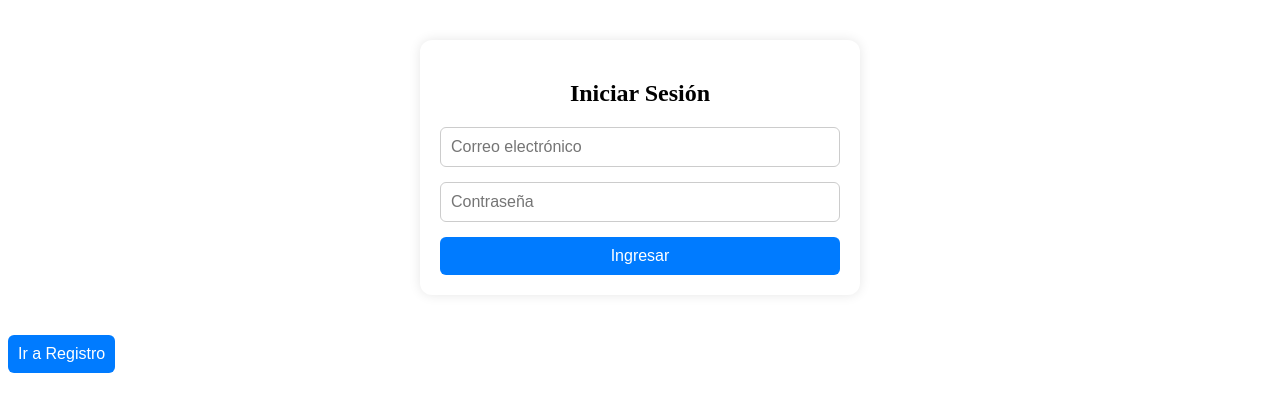
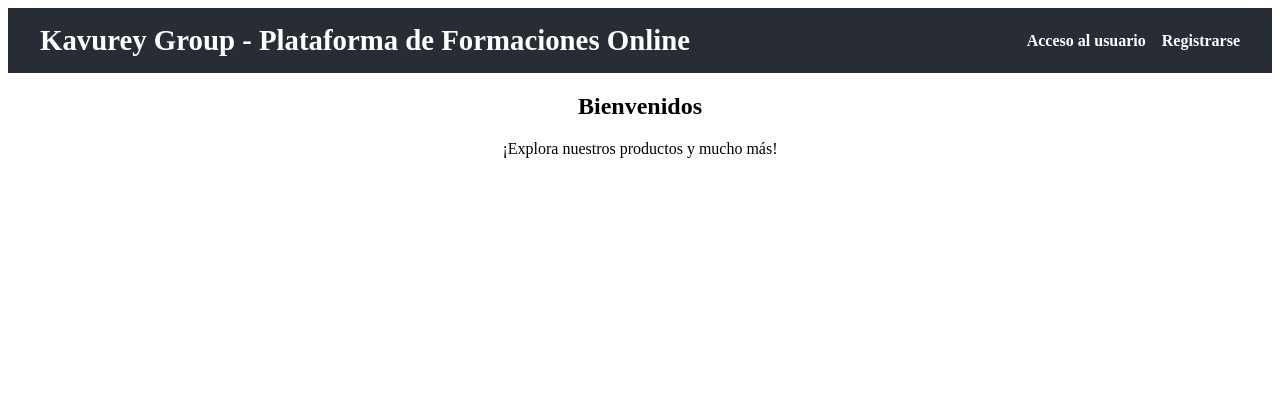
Before and after one commit to MarcosEsquibel/ProyectoCursos, a React (Vite) app in the folder vite-project/: page / in a window 1280 px wide. Shown: the top 412 px of the page. Built offline with nearby package versions, Linux system fonts and the light colour scheme.

Commit message:
añadiendo home y header

```diff
--- a/vite-project/package.json
+++ b/vite-project/package.json
@@ -8,7 +8,8 @@
   },
   "dependencies": {
     "react": "^19.1.0",
-    "react-dom": "^19.1.0"
+    "react-dom": "^19.1.0",
+    "react-router-dom": "^7.6.0"
   },
   "devDependencies": {
     "@types/react": "^19.1.3",
--- a/vite-project/src/App.tsx
+++ b/vite-project/src/App.tsx
@@ -1,16 +1,5 @@
-import React, { useState } from 'react';
-import Login from "./pages/Login";
-import Register from "./pages/Register";
+import AppRouter from "./router/AppRouter";
 
 export default function App() {
-  const [showLogin, setShowLogin] = useState(true);
-
-  return (
-    <div>
-      {showLogin ? <Login /> : <Register />}
-      <button onClick={() => setShowLogin(!showLogin)}>
-        {showLogin ? 'Ir a Registro' : 'Ir a Login'}
-      </button>
-    </div>
-  );
+  return <AppRouter />;
 }
--- a/vite-project/src/pages/Home.tsx
+++ b/vite-project/src/pages/Home.tsx
@@ -0,0 +1,12 @@
+import Header from "./components/Header";
+
+function Home() {
+    return (
+      <div>
+        <h2>Bienvenidos</h2>
+        <p>¡Explora nuestros productos y mucho más!</p>
+      </div>
+    );
+  }
+
+  export default Home
--- /dev/null
+++ b/vite-project/src/pages/components/Header.tsx
@@ -0,0 +1,48 @@
+import { Link } from "react-router-dom";
+
+function Header() {
+  return (
+    <header style={styles.header}>
+      <h1 style={styles.logo}>
+      <Link to="/" style={{ color: 'white', textDecoration: 'none' }}>
+       Kavurey Group - Plataforma de Formaciones Online
+      </Link>
+</h1>
+      <nav style={styles.nav}>
+        <Link to="/login" style={styles.link}>Acceso al usuario</Link>
+        <Link to="/register" style={styles.link}>Registrarse</Link>
+      </nav>
+    </header>
+  );
+}
+
+const styles = {
+  header: {
+    display: "flex",
+    flexWrap: "wrap" as const,
+    justifyContent: "space-between",
+    alignItems: "center",
+    padding: "1rem 2rem",
+    backgroundColor: "#282c34",
+    color: "white",
+  },
+  logo: {
+    margin: 0,
+    fontSize: "1.8rem",
+    flexGrow: 1,
+  },
+  nav: {
+    display: "flex",
+    flexWrap: "wrap" as const,
+    gap: "1rem",
+  },
+  link: {
+    color: "white",
+    textDecoration: "none",
+    fontWeight: "bold",
+    transition: "color 0.3s ease",
+  } as React.CSSProperties,
+};
+
+// Agrega hover dinámico (JSX no permite :hover en inline styles, así que es mejor con CSS real o una librería)
+export default Header;
--- a/vite-project/src/router/AppRouter.tsx
+++ b/vite-project/src/router/AppRouter.tsx
@@ -0,0 +1,19 @@
+import { BrowserRouter as Router, Routes, Route } from "react-router-dom";
+import Header from "../pages/components/Header";
+import Home from "../pages/Home";
+import Login from "../pages/Login";
+import Register from "../pages/Register";
+
+   function AppRouter() {
+  return (
+    <Router>
+      <Header />
+      <Routes>
+        <Route path="/" element={<Home />} />
+        <Route path="/login" element={<Login />} />
+        <Route path="/register" element={<Register />} />
+      </Routes>
+    </Router>
+  );
+}
+export default AppRouter
```
Also changed, not shown: vite-project/src/pages/Home.css (added), 1 other file (tests, documents, lock files or other folders).
